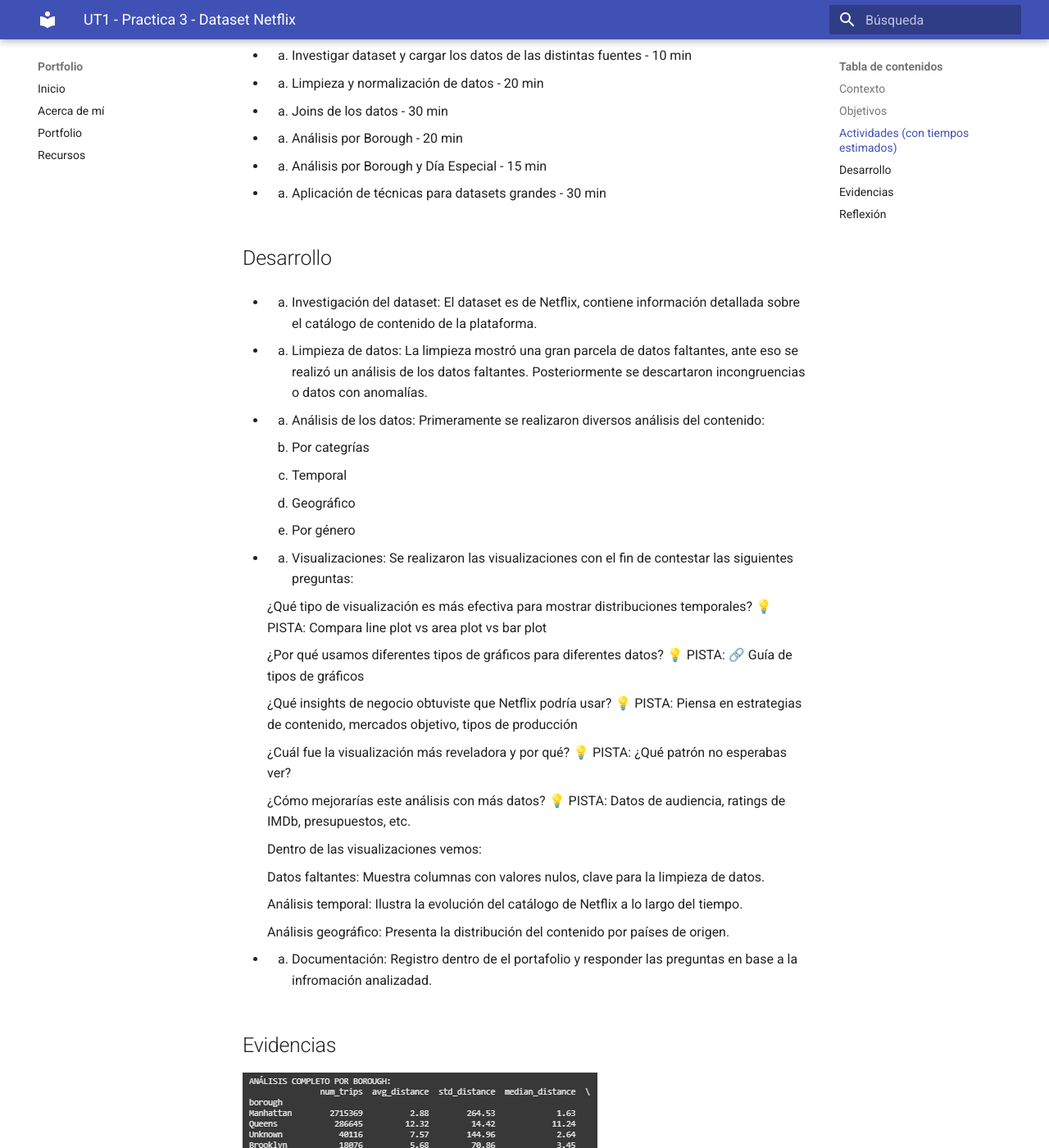
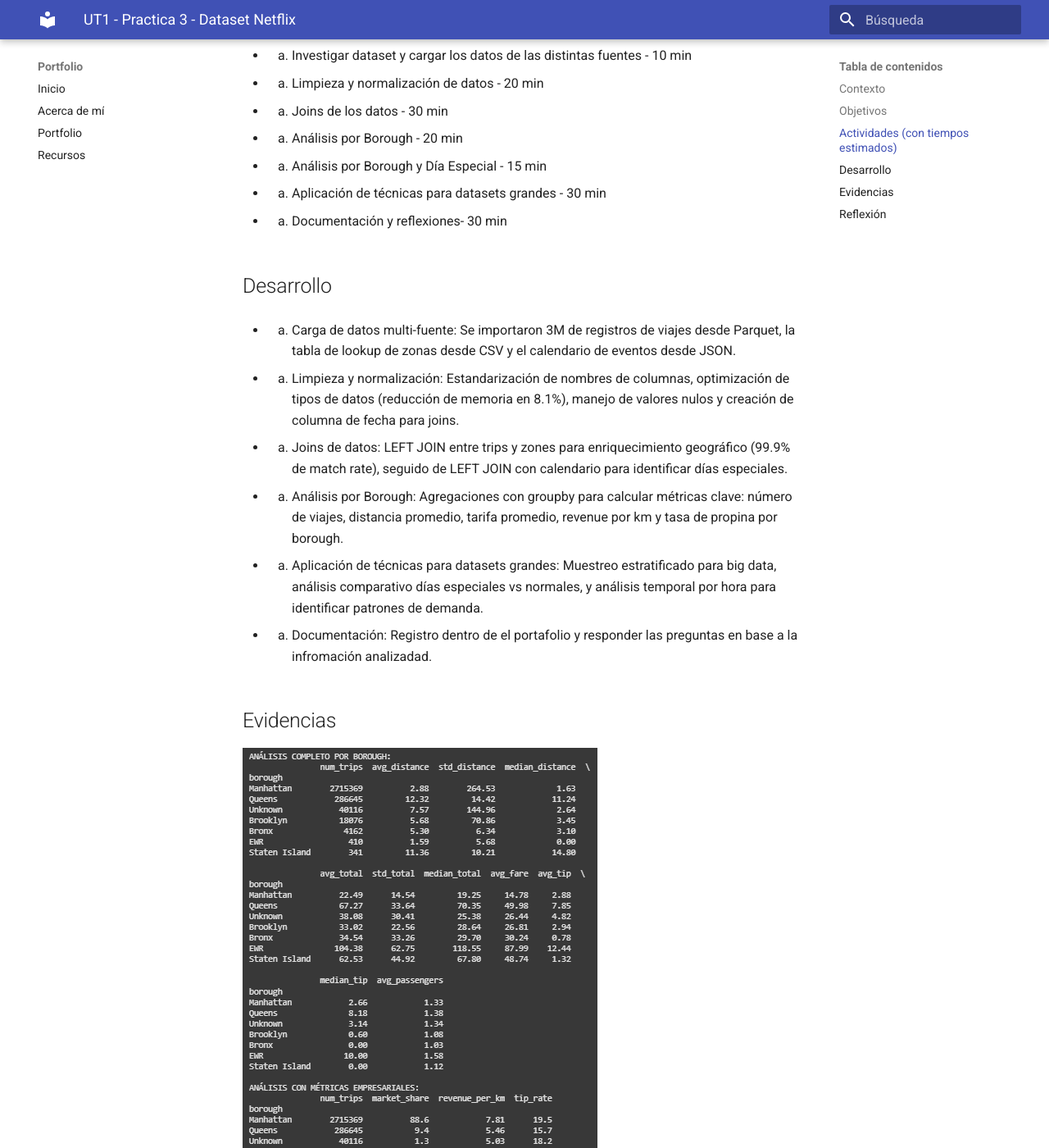
Before and after one commit to chihiroarias/PortafilioIngenieriaDeDatos, an MkDocs documentation site: the page built from docs/InfoActividades/PracticoCuatro.md, in a window 1280 px wide and 1400 px high, scrolled down 594 px. Shown: the whole window at 82% size. Built offline with MkDocs 1.6.1 and Material for MkDocs 9.7.7, drawn with Linux system fonts in a browser that asks for light colours.

Commit message:
add(practicoCuatro):

```diff
--- a/docs/InfoActividades/PracticoCuatro.md
+++ b/docs/InfoActividades/PracticoCuatro.md
@@ -25,44 +25,21 @@
 - 4. Análisis por Borough - 20 min
 - 4. Análisis por Borough y Día Especial - 15 min
 - 5. Aplicación de técnicas para datasets grandes - 30 min
+- 6. Documentación y reflexiones- 30 min
 
 ## Desarrollo
 
-- 1. Investigación del dataset:
-     El dataset es de Netflix, contiene información detallada sobre el catálogo de contenido de la plataforma.
+- 1. Carga de datos multi-fuente: Se importaron 3M de registros de viajes desde Parquet, la tabla de lookup de zonas desde CSV y el calendario de eventos desde JSON.
 
-- 2.  Limpieza de datos:
-      La limpieza mostró una gran parcela de datos faltantes, ante eso se realizó un análisis de los datos faltantes. Posteriormente se descartaron incongruencias o datos con anomalías.
+- 2. Limpieza y normalización: Estandarización de nombres de columnas, optimización de tipos de datos (reducción de memoria en 8.1%), manejo de valores nulos y creación de columna de fecha para joins.
 
-- 3.  Análisis de los datos:
-      Primeramente se realizaron diversos análisis del contenido:
-      - Por categrías
-      - Temporal
-      - Geográfico
-      - Por género
+- 3. Joins de datos: LEFT JOIN entre trips y zones para enriquecimiento geográfico (99.9% de match rate), seguido de LEFT JOIN con calendario para identificar días especiales.
 
-- 4. Visualizaciones:
-     Se realizaron las visualizaciones con el fin de contestar las siguientes preguntas:
+- 4. Análisis por Borough: Agregaciones con groupby para calcular métricas clave: número de viajes, distancia promedio, tarifa promedio, revenue por km y tasa de propina por borough.
 
-     ¿Qué tipo de visualización es más efectiva para mostrar distribuciones temporales? 💡 PISTA: Compara line plot vs area plot vs bar plot
+- 5. Aplicación de técnicas para datasets grandes: Muestreo estratificado para big data, análisis comparativo días especiales vs normales, y análisis temporal por hora para identificar patrones de demanda.
 
-     ¿Por qué usamos diferentes tipos de gráficos para diferentes datos? 💡 PISTA: 🔗 Guía de tipos de gráficos
-
-     ¿Qué insights de negocio obtuviste que Netflix podría usar? 💡 PISTA: Piensa en estrategias de contenido, mercados objetivo, tipos de producción
-
-     ¿Cuál fue la visualización más reveladora y por qué? 💡 PISTA: ¿Qué patrón no esperabas ver?
-
-     ¿Cómo mejorarías este análisis con más datos? 💡 PISTA: Datos de audiencia, ratings de IMDb, presupuestos, etc.
-
-     Dentro de las visualizaciones vemos:
-
-     Datos faltantes: Muestra columnas con valores nulos, clave para la limpieza de datos.
-
-     Análisis temporal: Ilustra la evolución del catálogo de Netflix a lo largo del tiempo.
-
-     Análisis geográfico: Presenta la distribución del contenido por países de origen.
-
-- 5. Documentación: Registro dentro de el portafolio y responder las preguntas en base a la infromación analizadad.
+- 6. Documentación: Registro dentro de el portafolio y responder las preguntas en base a la infromación analizadad.
 
 ## Evidencias
 
```
Also changed, not shown: docs/portfolio/index.md (+2 -1 lines).
